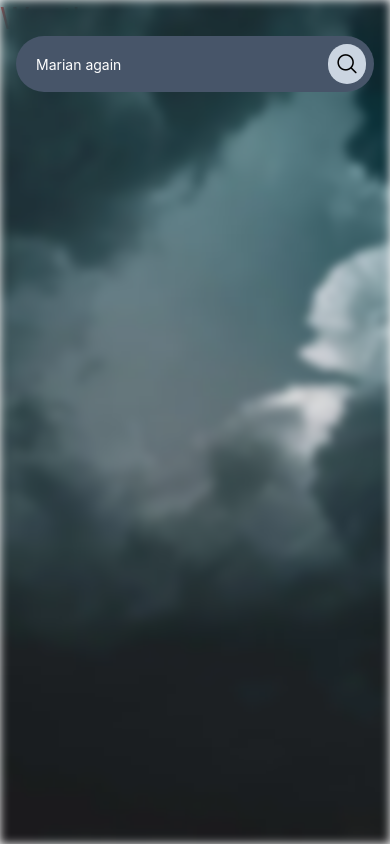
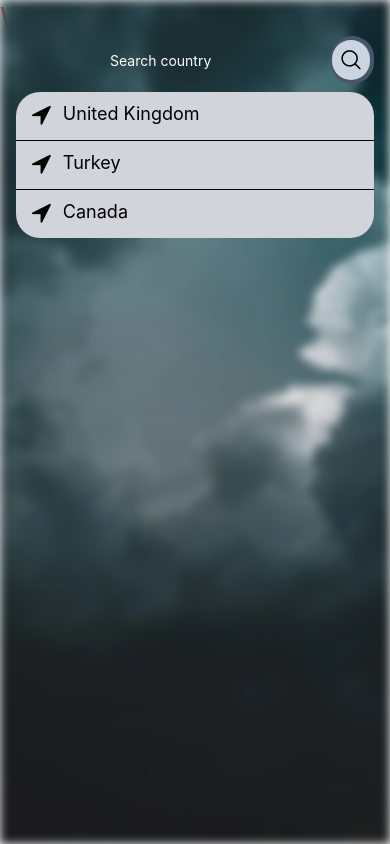
Before and after one commit to Vladimir-Ciuculescu/WeatherWiz, a React Native app: screen /Home in a window 390 px wide. Built offline with nearby package versions, Linux system fonts and the light colour scheme.

Commit message:
Started displaying dummy location results

```diff
--- /dev/null
+++ b/components/SearchBar.tsx
@@ -0,0 +1,50 @@
+import { View, TextInput, Pressable, Animated, Easing } from "react-native";
+import { AntDesign } from "@expo/vector-icons";
+import { useEffect, useRef, useState } from "react";
+
+const SearchBar = () => {
+  const [input, setInput] = useState("");
+  const width = useRef(new Animated.Value(0)).current;
+  const [inputExpanded, setInputExpanded] = useState(false);
+
+  const widthAnim = width.interpolate({
+    inputRange: [0, 1],
+    outputRange: ["12%", "100%"],
+  });
+
+  const toggleSearch = () => {
+    Animated.timing(width, {
+      toValue: !inputExpanded ? 1 : 0,
+      duration: 300,
+      useNativeDriver: false,
+    }).start();
+
+    setInputExpanded((inputExpanded) => !inputExpanded);
+  };
+
+  const barWidth = { width: widthAnim };
+
+  return (
+    <Animated.View
+      className="rounded-full bg-slate-600 flex flex-row items-center justify-end h-full"
+      style={[barWidth]}
+    >
+      <TextInput
+        placeholder="Search country"
+        value={input}
+        onChangeText={setInput}
+        className={`text-white h-10 pl-0 ml-5 flex-1`}
+        selectionColor="white"
+        placeholderTextColor="white"
+      />
+      <Pressable
+        onPress={toggleSearch}
+        className="bg-slate-300 rounded-full mx-1 p-2"
+      >
+        <AntDesign name="search1" size={22} color="black" />
+      </Pressable>
+    </Animated.View>
+  );
+};
+
+export default SearchBar;
--- a/screens/HomeScreen.tsx
+++ b/screens/HomeScreen.tsx
@@ -1,17 +1,18 @@
-import {
-  Text,
-  SafeAreaView,
-  View,
-  Image,
-  TextInput,
-  Pressable,
-} from "react-native";
+import { Text, SafeAreaView, View, Image, Pressable } from "react-native";
 import { StatusBar } from "expo-status-bar";
+import { useState } from "react";
 import BackgroundImage from "../assets/images/clouds_background.webp";
-import { AntDesign } from "@expo/vector-icons";
-import WADismissKeyboard from "../components/WADismissKeyboard";
+import WADismissKeyboard from "../components/common/WADismissKeyboard";
+import SearchBar from "../components/SearchBar";
+import { FontAwesome } from "@expo/vector-icons";
 
 const HomeScreen = () => {
+  const [locations, setLocations] = useState<any[]>([
+    "United Kingdom",
+    "Turkey",
+    "Canada",
+  ]);
+
   return (
     <WADismissKeyboard>
       <View className="flex-1 relative">
@@ -22,17 +23,19 @@ const HomeScreen = () => {
           className="absolute w-full h-full"
           blurRadius={5}
         />
-        <SafeAreaView className="flex flex-1 ">
-          <View className="mx-4">
-            <View className="rounded-full bg-slate-600  flex flex-row items-center justify-between">
-              <TextInput
-                placeholder="Search"
-                value="Marian again"
-                className="text-white h-10 pl-5 flex-1"
-              />
-              <Pressable className="bg-slate-300 rounded-full m-2 px-2 py-2">
-                <AntDesign name="search1" size={22} color="black" />
-              </Pressable>
+        <SafeAreaView className="flex flex-1">
+          <View className="px-4 items-end h-12">
+            <SearchBar />
+            <View className="w-full bg-gray-300 rounded-3xl top-2 divide-y">
+              {locations.map((location, index) => (
+                <Pressable
+                  key={index}
+                  className="mb-1  py-2 px-4 flex-row items-center space-x-3 "
+                >
+                  <FontAwesome name="location-arrow" size={24} color="black" />
+                  <Text className="text-lg">{location}</Text>
+                </Pressable>
+              ))}
             </View>
           </View>
         </SafeAreaView>
```
Also changed, not shown: components/common/WADismissKeyboard.tsx (renamed from components/WADismissKeyboard.tsx).
